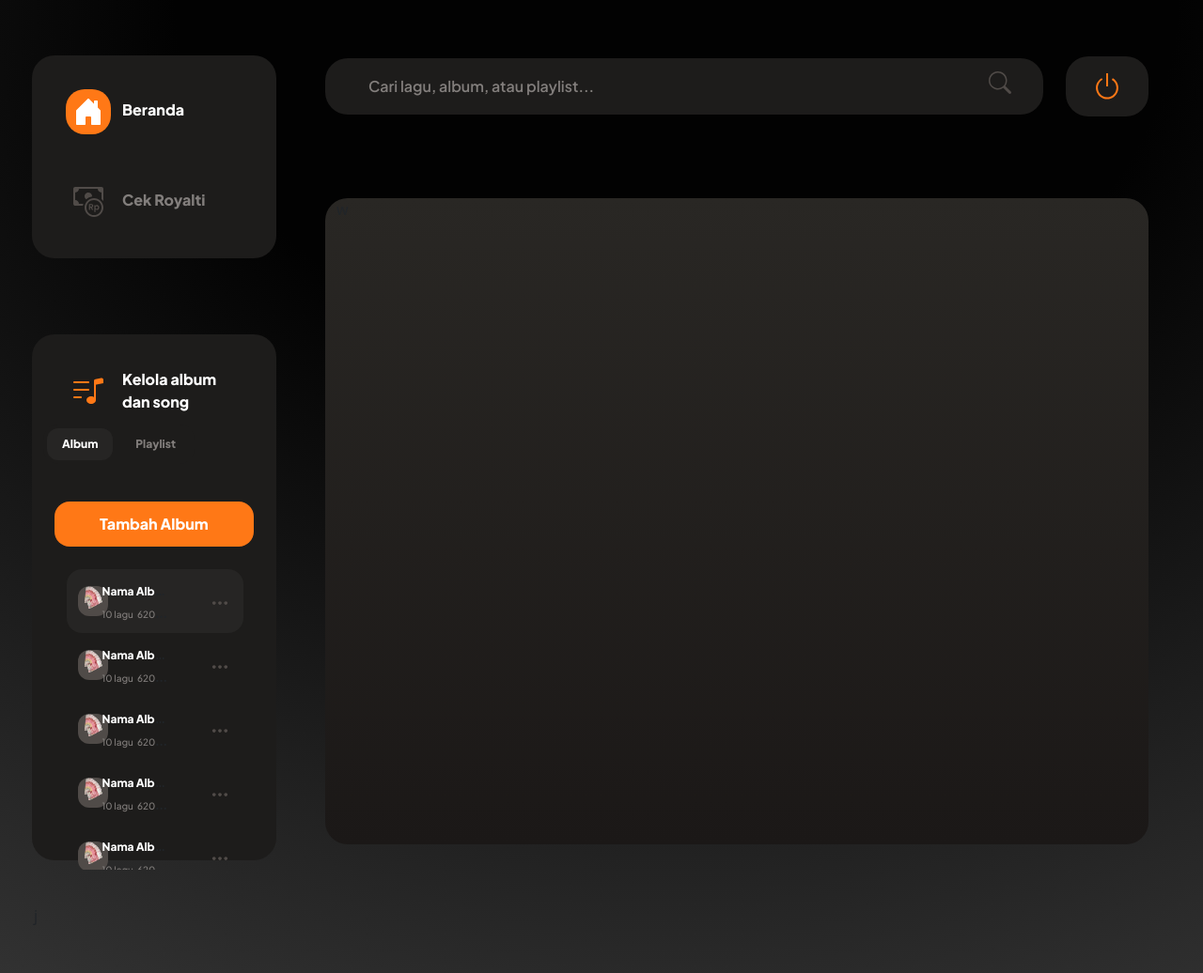
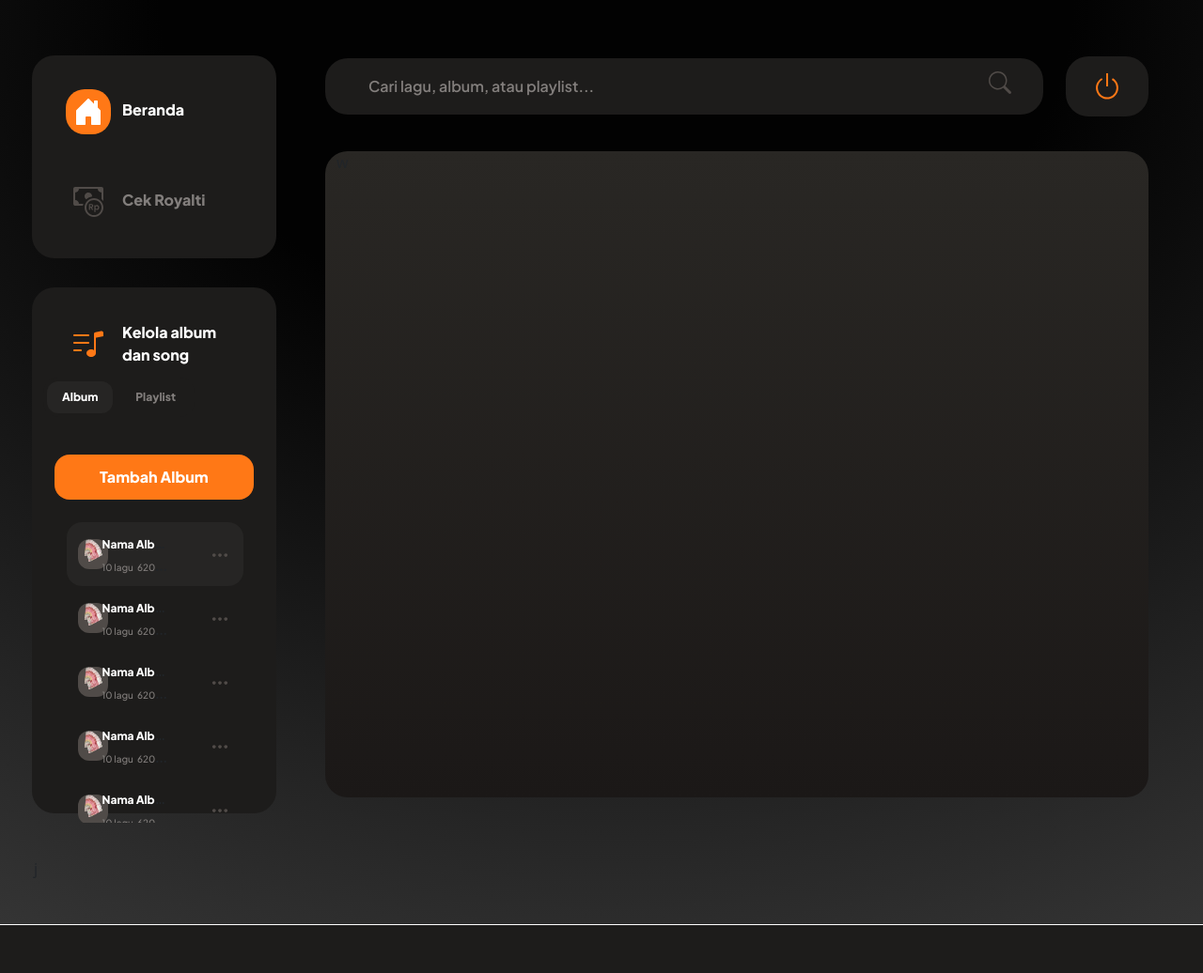
Before and after one commit to mohammadfauzan21/marmut, a Django app: page /label/dashboard/ in a window 1280 px wide. Shown: the whole page at 94% size. After the commit the page ends 985 px from the top, so only its background shows below. Run offline with Django 5.2, Linux system fonts and the light colour scheme; some libraries are stand-ins or nearby versions.

Commit message:
update template

```diff
--- a/dashboardlabel/templates/homepagelabel.html
+++ b/dashboardlabel/templates/homepagelabel.html
@@ -62,7 +62,7 @@ input.form-control:focus {
 }
     .top-content{
         background-image: url('{% static "img/dashboard-bg.svg" %}');
-        margin-bottom: -36px;
+        background-size: cover;
     }
     .top-content, .secondary-content{
         min-height: 100%;
@@ -251,13 +251,13 @@ input.form-control:focus {
     }
 
 </style>
-<div class="container-fluid bg-black top-content d-flex justify-content-center align-item-start">
+<div class="container-fluid top-content d-flex justify-content-center align-item-start">
     <div class="row secondary-content container-fluid d-flex justify-content-center align-item-start no-gutters" style="">
         <div class="col-sm-1 transparent-bg col-xxl-2 col-xl-2 col-md-1 col-lg-2 tertiary-content-1 d-flex container-fluid" style="margin-left: -2px;">
             <div class="row container-fluid d-flex justify-content-start align-item-start tertiary-content-1" style="width: 100%; margin-inline: -12px;">
 
                 <!-- Atur Height Navbar -->
-                <div class=" container-fluid d-flex transparent-bg" style="width: 100%; margin-block: 12px; height: fit-content; margin-top: 36px; margin-bottom: 36px; border-radius: 24px;">
+                <div class=" container-fluid d-flex transparent-bg" style="width: 100%; margin-block: 12px; height: fit-content; margin-top: 36px; margin-bottom: -1em; border-radius: 24px;">
                     <div class="row container-fluid d-flex " style="background-color: var(--neutral-5); width: 110%;border-radius: 24px; margin-block: -1px; padding-bottom: 24px;">
                         <div class="container" style="height: fit-content;">
                             <a href="" class="container d-flex align-item-center" style="padding-top: 36px; text-decoration: none; height: fit-content;">
@@ -271,7 +271,7 @@ input.form-control:focus {
                         </div>
                     </div>
                 </div>
-                <div class=" container-fluid d-flex transparent-bg" style="width: 100%; margin-block: 12px; height: fit-content; margin-top: 36px; margin-bottom: 36px; border-radius: 24px;">
+                <div class=" container-fluid d-flex transparent-bg" style="width: 100%; margin-block: 12px; margin-top: 36px; margin-bottom: 36px; border-radius: 24px;">
                     <div class="row container-fluid d-flex align-item-start justify-content-start" style="background-color: var(--neutral-5); width: 110%;border-radius: 24px; margin-block: -1px; padding-bottom: 24px; max-height: 70vh; min-height: 61vh;">
                         <div class="container" style="height: fit-content;">
                             <a href="" class="container d-flex align-item-center" style="padding-top: 36px; text-decoration: none; height: fit-content;">
@@ -509,7 +509,7 @@ input.form-control:focus {
         <div class="col-sm-7 col-xxl-9 col-xl-9 col-md-8 col-lg-9 transparent-bg tertiary-content-2 d-flex container-fluid" style="margin-right: -2px; height: 95%;">
             <div class="row container-fluid d-flex justify-content-start align-item-start tertiary-content-1" style="width: 100%; margin-inline: -12px;">
 
-                <div class=" container-fluid d-flex transparent-bg" style="width: 100%; height: 8vh; margin-top: 36px; margin-bottom: 36px; border-radius: 24px; align-items: center;">
+                <div class=" container-fluid d-flex transparent-bg" style="width: 100%; height: 8vh; margin-top: 36px; margin-bottom: -1em; border-radius: 24px; align-items: center;">
                     <div class="row container-fluid d-flex justify-content-start" style="background-color: var(--neutral-5); width: 100%; margin-block: 12px; border-radius: 24px; margin-block: -1px; padding-block: 12px; ">
 
                         <div class="col-md-11 row-lg-11 row-sm-6  container">
```
